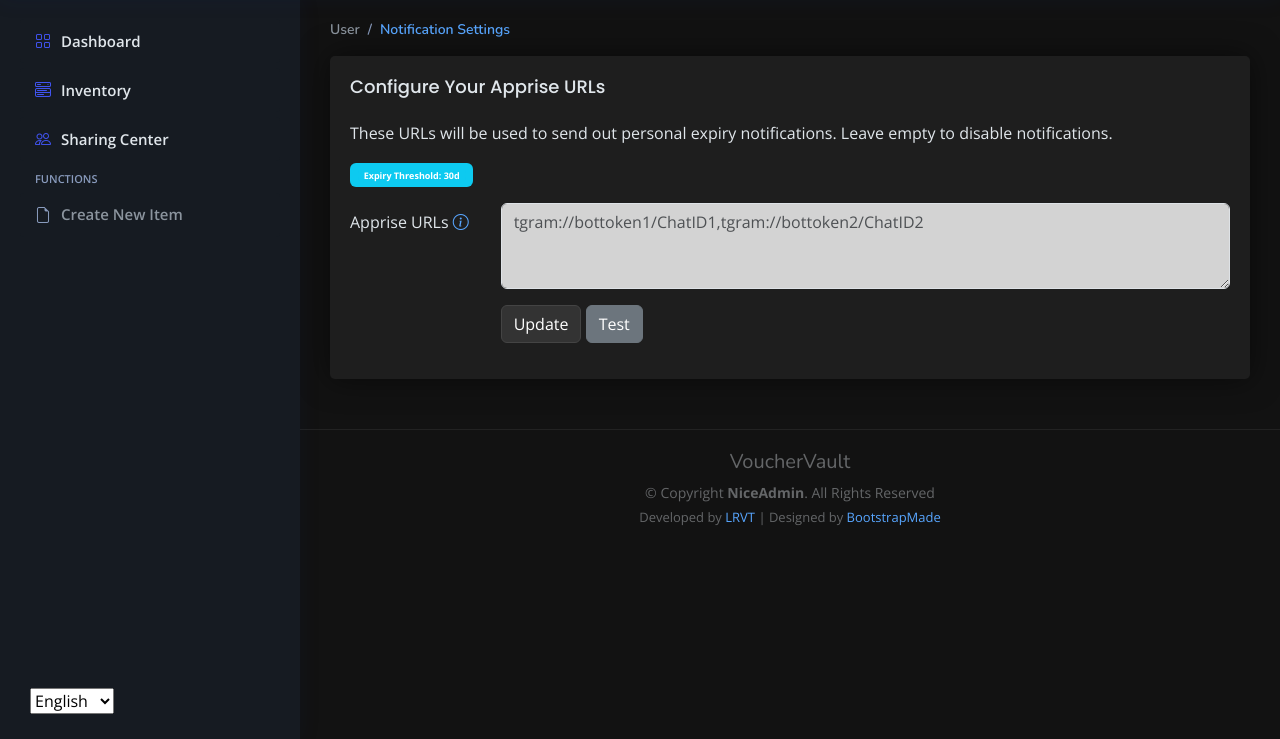
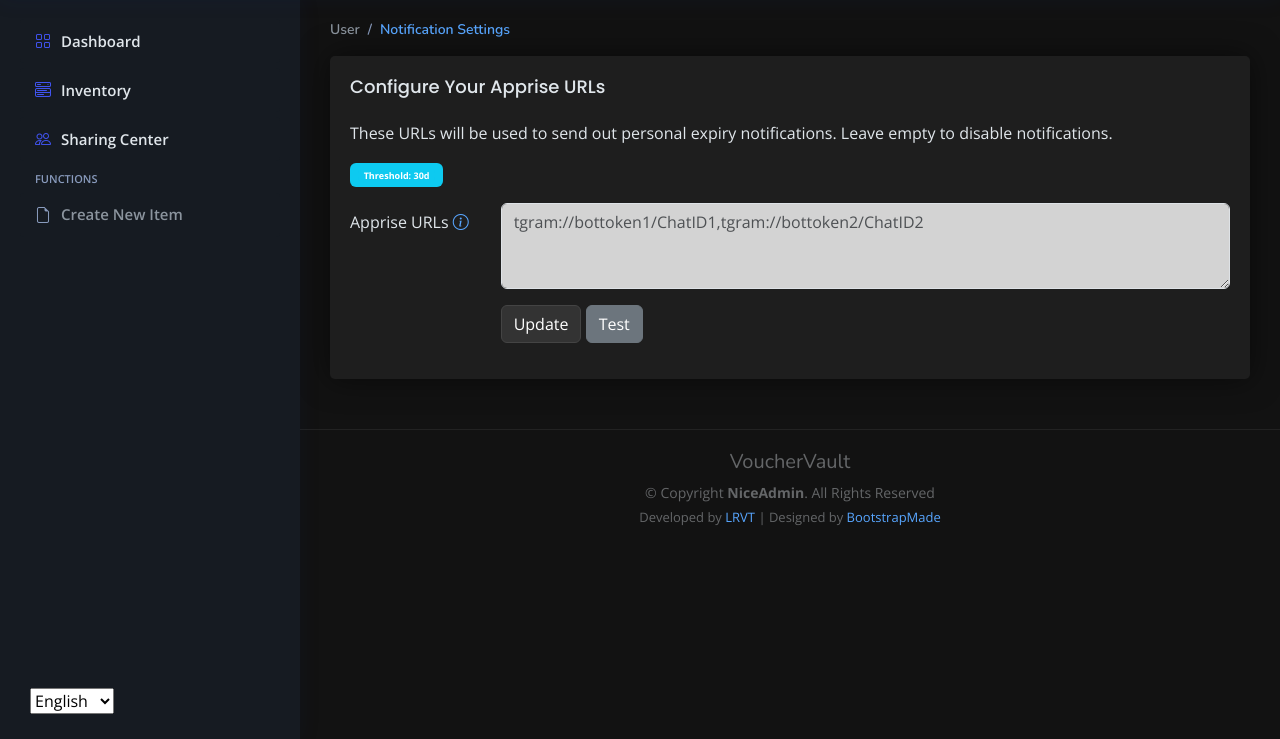
Before and after one commit to l4rm4nd/VoucherVault, a Django app: page /en/user/edit/notifications in a window 1280 px wide. Shown: the part 61-800 px from the top of the page. Run offline with Django 3.2, Linux system fonts and the light colour scheme; the visitor is signed in with stand-in values (Sample User, id 1); parts of the project's set-up code (start-up, migrations or seed data) failed here and were passed over; some libraries are stand-ins or nearby versions.

Commit message:
fix: add missing translations

```diff
--- a/myapp/templates/inventory.html
+++ b/myapp/templates/inventory.html
@@ -99,7 +99,7 @@
                         {% if entry.item.value_type == "percentage" %}
                         <i class="bi bi-percent text-muted"></i> <span><b>{% trans "Percentage" %}:</b> {{ entry.current_value|floatformat:2 }}</span>
                         {% elif entry.item.value_type == "money" %}
-                        <i class="bi bi-cash text-muted"></i> <span><b>Value:</b> {{ entry.current_value|floatformat:2 }}</span>
+                        <i class="bi bi-cash text-muted"></i> <span><b>{% trans "Value" %}:</b> {{ entry.current_value|floatformat:2 }}</span>
                         {% endif %}
                       </div>
                       {% endif %}
--- a/myapp/templates/update_apprise_urls.html
+++ b/myapp/templates/update_apprise_urls.html
@@ -20,7 +20,7 @@
         <div class="card-body">
           <h6 class="card-title">{% trans "Configure Your Apprise URLs" %}</h6>
           <span>{% trans "These URLs will be used to send out personal expiry notifications. Leave empty to disable notifications." %}</span><p>
-          <p><span class="badge bg-info"><span class="badge bg-info">Expiry Threshold: {{ "EXPIRY_THRESHOLD"|env }}d</span></span></p>
+          <p><span class="badge bg-info"><span class="badge bg-info">{% trans "Threshold" %}: {{ "EXPIRY_THRESHOLD"|env }}d</span></span></p>
           <!-- Apprise URLs Form -->
           <form method="POST" action="">
             {% csrf_token %}
```
Also changed, not shown: locale/de/LC_MESSAGES/django.po, locale/fr/LC_MESSAGES/django.po, 2 other files.
